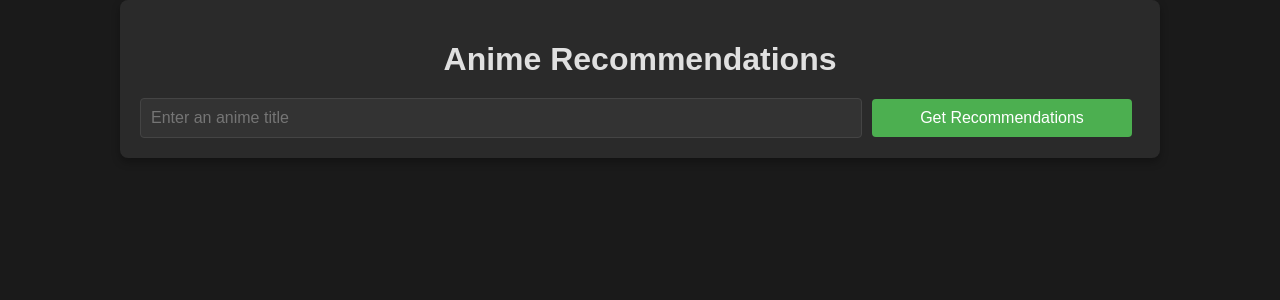
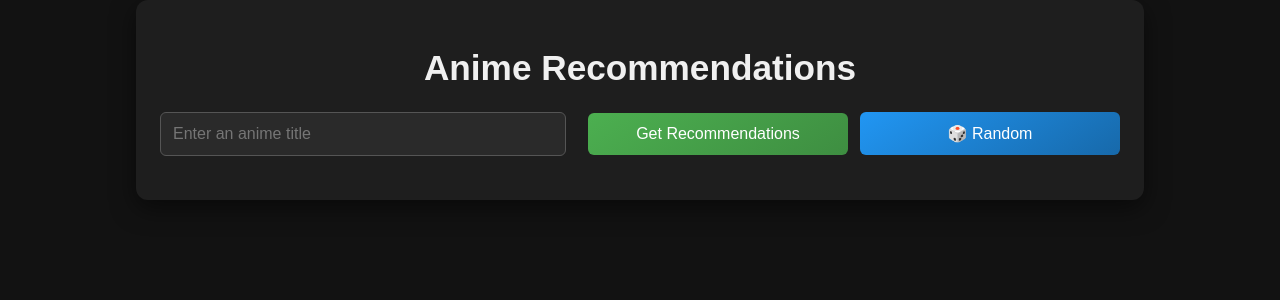
Before and after one commit to marcoames/go-anime-recommendation, a React (Create React App) app in the folder front-end/: page / in a window 1280 px wide. Shown: the top 300 px of the page. Built offline with nearby package versions, Linux system fonts and the light colour scheme.

Commit message:
refactor: update App.js to improve loading state handling and enhance user experience

```diff
--- a/front-end/src/App.js
+++ b/front-end/src/App.js
@@ -1,79 +1,135 @@
 import React, { useState } from 'react';
-import './index.css';
+import './App.css';
 
 function App() {
   const [animeTitle, setAnimeTitle] = useState('');
   const [animeDetails, setAnimeDetails] = useState(null);
   const [recommendations, setRecommendations] = useState([]);
   const [error, setError] = useState('');
+  const [loading, setLoading] = useState(false);
 
-  const handleSearch = async () => {
+  const randomAnimeList = [
+    'Naruto',
+    'One Piece',
+    'Attack on Titan',
+    'Fullmetal Alchemist: Brotherhood',
+    'Demon Slayer: Kimetsu no Yaiba',
+    'One Punch Man',
+    'Death Note',
+    'My Hero Academia',
+    'Dragon Ball Z',
+    'Tokyo Ghoul',
+    'Sword Art Online',
+    'Hunter x Hunter',
+    'Jujutsu Kaisen',
+    'Spirited Away',
+  ];
+
+  const fetchAnimeData = async (url) => {
+    setLoading(true);
+    setError('');
+    setAnimeDetails(null);
+    setRecommendations([]);
+
     try {
-      // Send request to the Go backend
-      //const response = await fetch(`https://animerecommendation-443313.rj.r.appspot.com/api/?anime=${animeTitle}`);
-      // const response = await fetch(`http://localhost:8080/api/?anime=${animeTitle}`);
-      const response = await fetch(`https://go-anime-recommendation.onrender.com/api/?anime=${animeTitle}`);
-
-      // If the response is not OK, throw an error
+      const response = await fetch(url);
       if (!response.ok) {
         throw new Error('Anime not found');
       }
-
-      // Parse the JSON response
       const data = await response.json();
 
-      console.log(data);
+      setAnimeDetails(data.anime);
+      setRecommendations(data.recommendations || []);
+    } catch (error) {
+      setError(error.message);
+    } finally {
+      setLoading(false);
+    }
+  };
 
-      // Set anime details (e.g., title, image, genres)
-      setAnimeDetails(data.anime);
+  const handleSearch = async () => {
+    if (!animeTitle.trim()) {
+      setError('Please enter an anime title');
+      return;
+    }
+    await fetchAnimeData(
+      `https://go-anime-recommendation.onrender.com/api/?anime=${encodeURIComponent(
+        animeTitle
+      )}`
+    );
+  };
 
-      // Set recommendations (assuming the data contains a 'recommendations' array)
-      setRecommendations(data.recommendations || []);
-
-      // Clear any previous errors
-      setError('');
-    } catch (error) {
-      setAnimeDetails(null);
-      setRecommendations([]);
-      setError(error.message);
-    }
+  const handleRandomAnime = async () => {
+    const randomIndex = Math.floor(Math.random() * randomAnimeList.length);
+    const randomTitle = randomAnimeList[randomIndex];
+    setAnimeTitle(randomTitle);
+    await fetchAnimeData(
+      `https://go-anime-recommendation.onrender.com/api/?anime=${encodeURIComponent(
+        randomTitle
+      )}`
+    );
   };
 
   return (
     <div className="container">
       <h1>Anime Recommendations</h1>
 
+      <div className="input-group">
       <input
         type="text"
         value={animeTitle}
         onChange={(e) => setAnimeTitle(e.target.value)}
         placeholder="Enter an anime title"
       />
-      <button onClick={handleSearch}>Get Recommendations</button>
+      <button onClick={handleSearch} disabled={loading}>
+        {loading ? 'Loading...' : 'Get Recommendations'}
+      </button>
+      <button
+        onClick={handleRandomAnime}
+        disabled={loading}
+        className="random-button"
+      >
+        🎲 Random
+      </button>
+    </div>
+
+      {loading && <div className="spinner"></div>}
 
       {error && <div className="error">{error}</div>}
 
-      {/* Display anime details */}
-      {animeDetails && (
+      {animeDetails && !loading && (
         <div className="anime-details">
           <h2>{animeDetails.title_english || animeDetails.title}</h2>
-          <img src={animeDetails.images.jpg.image_url} alt={animeDetails.title_english || animeDetails.title} />
-          <p><strong>Genres:</strong> {animeDetails.genres?.map((genre) => genre.name).join(', ')}</p>
+          <img
+            src={animeDetails.images.jpg.image_url}
+            alt={animeDetails.title_english || animeDetails.title}
+          />
+          <p>
+            <strong>Genres:</strong> {animeDetails.genres?.map((g) => g.name).join(', ')}
+          </p>
           <p><strong>Rating:</strong> {animeDetails.rating}</p>
           <p><strong>Status:</strong> {animeDetails.status}</p>
           <p><strong>Score:</strong> {animeDetails.score}</p>
-          <p><strong>MAL Page:</strong> <a href={animeDetails.url} target="_blank" rel="noopener noreferrer">Link to MyAnimeList</a></p>
-          <p><strong>Trailer:</strong> <a href={animeDetails.trailer.embed_url} target="_blank" rel="noopener noreferrer">Watch Trailer</a></p>
+          <p>
+            <strong>MAL Page:</strong>{' '}
+            <a href={animeDetails.url} target="_blank" rel="noopener noreferrer">
+              Link to MyAnimeList
+            </a>
+          </p>
+          <p>
+            <strong>Trailer:</strong>{' '}
+            <a href={animeDetails.trailer.embed_url} target="_blank" rel="noopener noreferrer">
+              Watch Trailer
+            </a>
+          </p>
           <p><strong>Synopsis:</strong> {animeDetails.synopsis}</p>
         </div>
       )}
 
-
-{/* Display recommendations */}
-{recommendations.length > 0 && (
+      {recommendations.length > 0 && !loading && (
         <div className="recommendations">
           <h3>Recommendations:</h3>
-
+          <ul>
             {recommendations.map((anime, index) => (
               <li key={index} className="anime-item">
                 <div className="anime-info">
@@ -82,22 +138,20 @@ function App() {
                   </div>
                   <div className="details">
                     <h2>{anime.title}</h2>
-            <p><strong>Genres:</strong> {anime.genres?.map((genre) => genre.name).join(', ')}</p>
+                    <p>
+                      <strong>Genres:</strong> {anime.genres?.map((g) => g.name).join(', ')}
+                    </p>
                     <p><strong>Rating:</strong> {anime.rating}</p>
                     <p><strong>Status:</strong> {anime.status}</p>
                     <p><strong>Score:</strong> {anime.score}</p>
-
-            {/* Link to MyAnimeList */}
                     <p>
-              <strong>MAL Page: </strong>
+                      <strong>MAL Page: </strong>{' '}
                       <a href={anime.url} target="_blank" rel="noopener noreferrer">
                         Link to MyAnimeList
                       </a>
                     </p>
-
-            {/* Trailer (if available) */}
                     <p>
-              <strong>Trailer: </strong>
+                      <strong>Trailer: </strong>{' '}
                       {anime.trailer?.embed_url ? (
                         <a href={anime.trailer.embed_url} target="_blank" rel="noopener noreferrer">
                           Watch Trailer
@@ -106,18 +160,14 @@ function App() {
                         <span>No trailer available</span>
                       )}
                     </p>
-
-            {/* Synopsis */}
                     <p><strong>Synopsis:</strong> {anime.synopsis}</p>
                   </div>
                 </div>
               </li>
             ))}
+          </ul>
         </div>
       )}
-
-
-
     </div>
   );
 }
```
Lines whose indentation alone changed are shown as unchanged.
